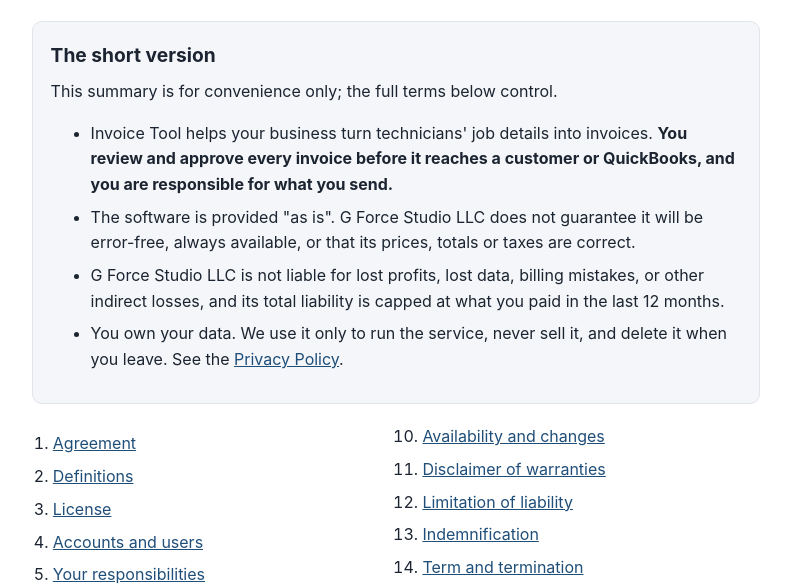
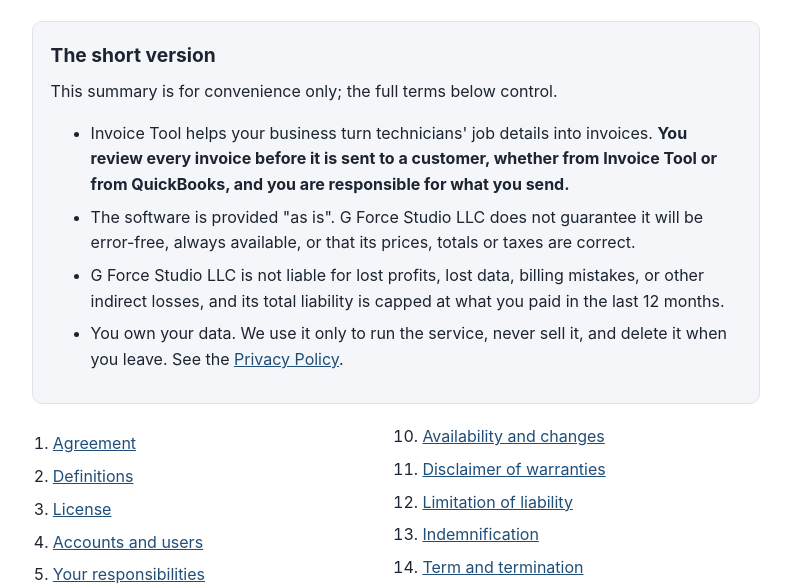
Before and after one commit to TratonGossink/quickbooks-app-compliance, a plain HTML site: page eula.html in a window 1280 px wide. Shown: the part 191-778 px from the top of the page, without its empty margins (244-1035 px from the left). Drawn offline with Linux system fonts and the light colour scheme.

Commit message:
License summary: review before sending from Invoice Tool or QuickBooks
Co-Authored-By: Claude Opus 5.5 <noreply@anthropic.com>

```diff
--- a/eula.html
+++ b/eula.html
@@ -19,7 +19,7 @@
   <h2>The short version</h2>
   <p>This summary is for convenience only; the full terms below control.</p>
   <ul>
-    <li>Invoice Tool helps your business turn technicians' job details into invoices. <strong>You review and approve every invoice before it reaches a customer or QuickBooks, and you are responsible for what you send.</strong></li>
+    <li>Invoice Tool helps your business turn technicians' job details into invoices. <strong>You review every invoice before it is sent to a customer, whether from Invoice Tool or from QuickBooks, and you are responsible for what you send.</strong></li>
     <li>The software is provided "as is". G Force Studio LLC does not guarantee it will be error-free, always available, or that its prices, totals or taxes are correct.</li>
     <li>G Force Studio LLC is not liable for lost profits, lost data, billing mistakes, or other indirect losses, and its total liability is capped at what you paid in the last 12 months.</li>
     <li>You own your data. We use it only to run the service, never sell it, and delete it when you leave. See the <a href="privacy-policy.html">Privacy Policy</a>.</li>
```
